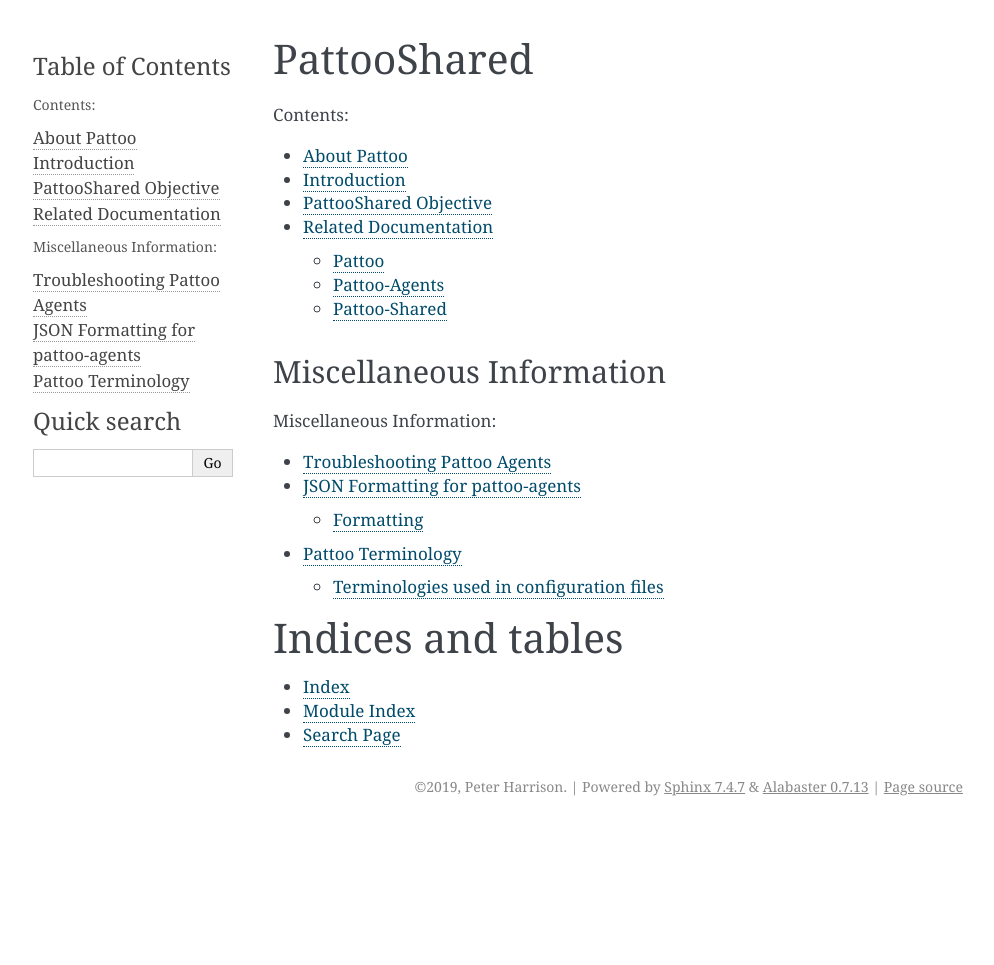
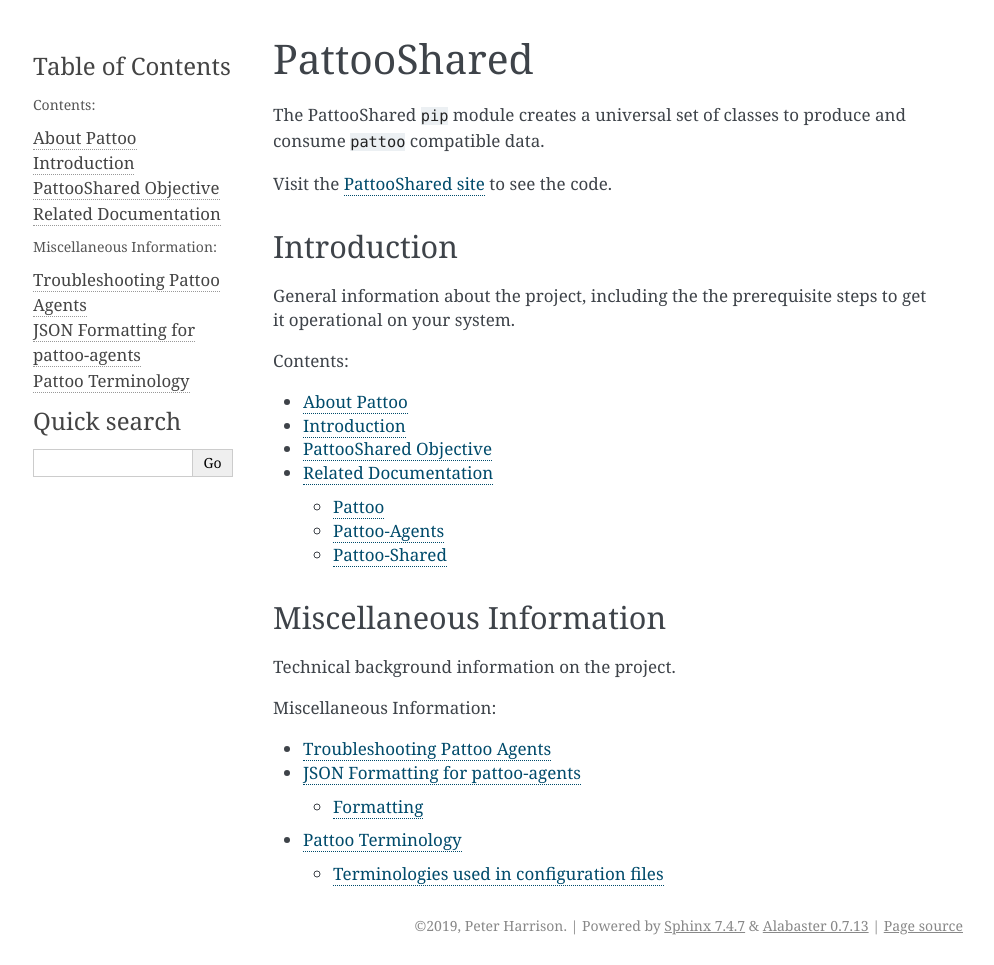
Before and after one commit to gill876/pattoo-shared, a Sphinx documentation site: the page built from docs/index.rst, in a window 1280 px wide. Shown: the whole page, without its empty margins (147-1141 px from the left). Built offline with Sphinx 7.4.7, drawn with Linux system fonts in a browser that asks for light colours; before the commit the page ends 900 px from its top, so only the background shows below that.

Commit message:
Updated documentation to be clearer

```diff
--- a/docs/index.rst
+++ b/docs/index.rst
@@ -5,6 +5,15 @@
 
 PattooShared
 ============
+
+The PattooShared ``pip`` module creates a universal set of classes to produce and consume ``pattoo`` compatible data.
+
+Visit the `PattooShared site <https://github.com/PalisadoesFoundation/pattoo-shared>`_ to see the code.
+
+Introduction
+------------
+
+General information about the project, including the the prerequisite steps to get it operational on your system.
 
 .. toctree::
    :maxdepth: 2
@@ -16,6 +25,7 @@
 Miscellaneous Information
 -------------------------
 
+Technical background information on the project.
 
 .. toctree::
    :maxdepth: 2
@@ -24,11 +34,3 @@
    troubleshooting
    data
    glossary
-
-
-Indices and tables
-==================
-
-* :ref:`genindex`
-* :ref:`modindex`
-* :ref:`search`
--- a/docs/introduction.rst
+++ b/docs/introduction.rst
@@ -8,7 +8,7 @@
 
 The data posted by ``pattoo`` agents to the central server must be clearly defined. The data stuctures must be identical for easy interoperability.
 
-The PattooShared ``pip`` module was created to achieve this goal by using common classes to produce and consume ``pattoo`` compatible data.
+The PattooShared ``pip`` module creates a universal set of classes to produce and consume ``pattoo`` compatible data.
 
 Related Documentation
 =====================
```
